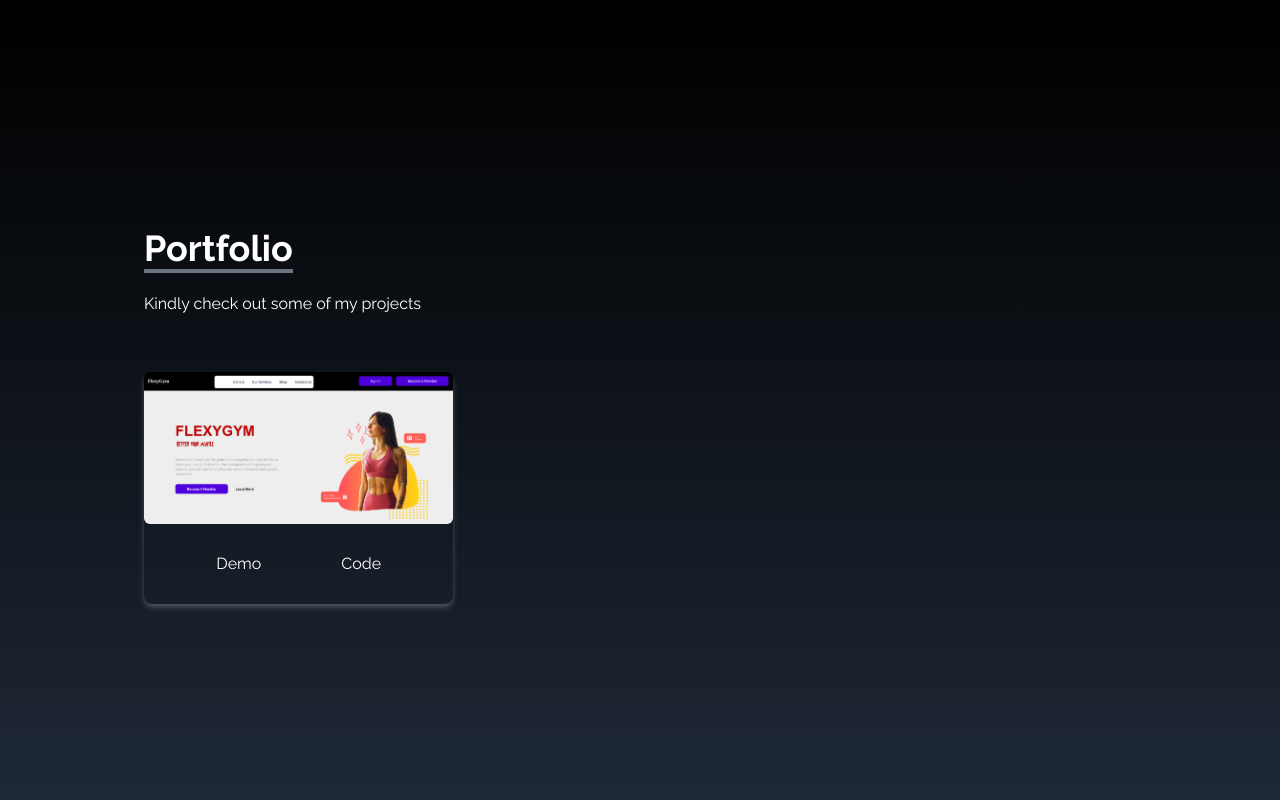
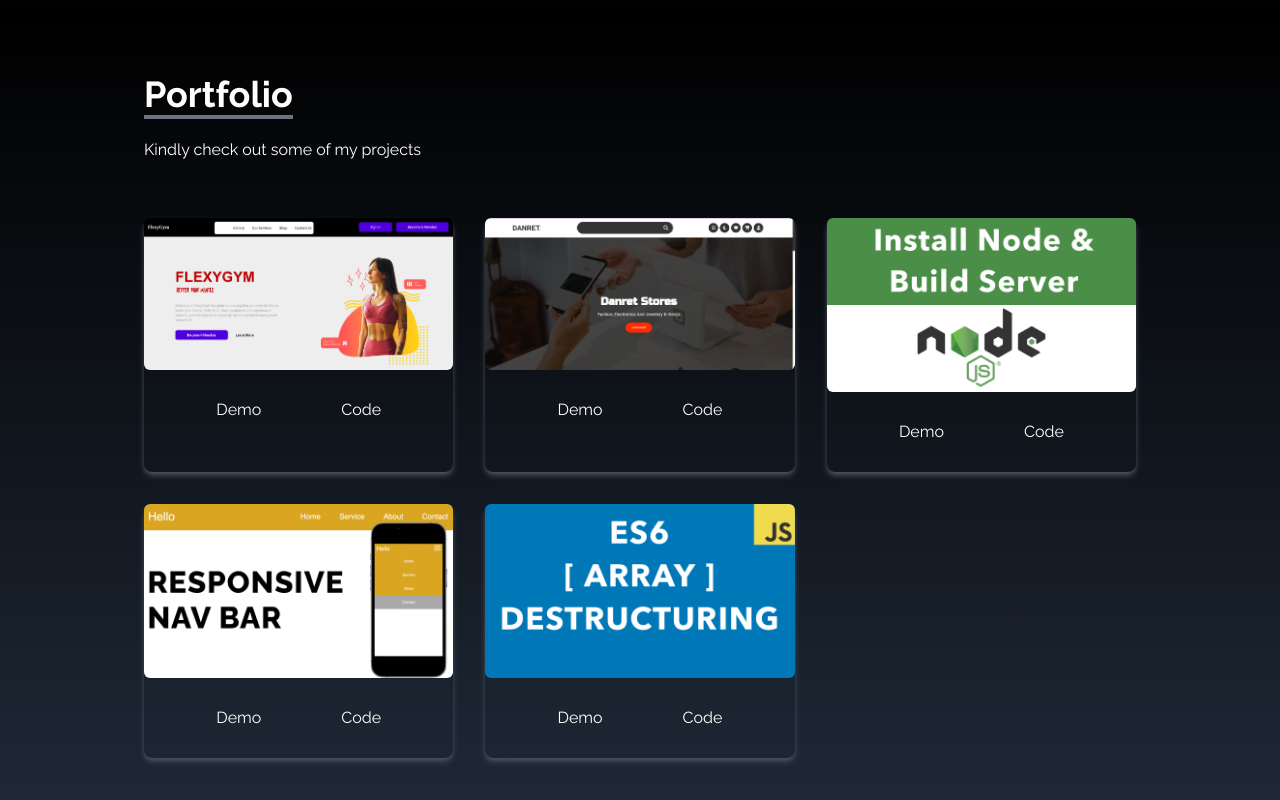
Before and after one commit to sammuthaiga/My-Portfolio, a React (Create React App) app: page / in a window 1280 px wide. Shown: the part 1584-2384 px from the top of the page. Built offline with nearby package versions, Linux system fonts and the light colour scheme; the HTML template or start-up script is replaced by a standard one.

Commit message:
Added diffrent projects that I have built

```diff
--- a/src/components/Portfolio.jsx
+++ b/src/components/Portfolio.jsx
@@ -1,11 +1,35 @@
 import React from 'react'
 import flexgymprj from '../assets/portfolio/flexgymprj.png';
-/* import danretstoresprj from '../assets/portfolio/danretstoresprj.png';
-import arrayDestruct from '../assets/portfolio/arrayDestruct.png';
-import installNode from '../assets/portfolio/installNode.png';
-import navbar from '../assets/portfolio/navbar.png';
- */
+import danretstoresprj from '../assets/portfolio/danretstoresprj.png';
+import arrayDestruct from '../assets/portfolio/arrayDestruct.jpg';
+import installNode from '../assets/portfolio/installNode.jpg';
+import navbar from '../assets/portfolio/navbar.jpg';
+
 const Portfolio = () => {
+  const portfolios = [
+    {
+      id: 1,
+      src : flexgymprj,
+    },
+    {
+      id: 2,
+      src : danretstoresprj,
+    },
+    {
+      id: 3,
+      src : installNode,
+    },
+    {
+      id: 4,
+      src : navbar,
+    },
+    {
+      id: 5,
+      src : arrayDestruct,
+    }
+  ]
+
+
   return (
     <div name ="portfolio" className='bg-gradient-to-b from-black to-gray-800 w-full text-white md:h-screen'>
 
@@ -15,10 +39,13 @@ const Portfolio = () => {
             <p className='py-6'>Kindly check out  some of my projects</p>
           </div>
 
+
           <div className='grid sm:grid-cols-2 md:grid-cols-3 gap-8 px-12 sm:px-0'>
 
-            <div className='shadow-md shadow-gray-600 rounded-lg'>
-              <img src={flexgymprj}
+          {portfolios.map(({id, src}) => (
+              <div key={id} className='shadow-md shadow-gray-600 rounded-lg'>
+              <img
+              src={src}
               alt=""
               className='rounded-md duration-200 hover:scale-105'
               />
@@ -31,6 +58,10 @@ const Portfolio = () => {
                   </button>
               </div>
             </div>
+            ))
+  }
+
+
           </div>
         </div>
 
```
